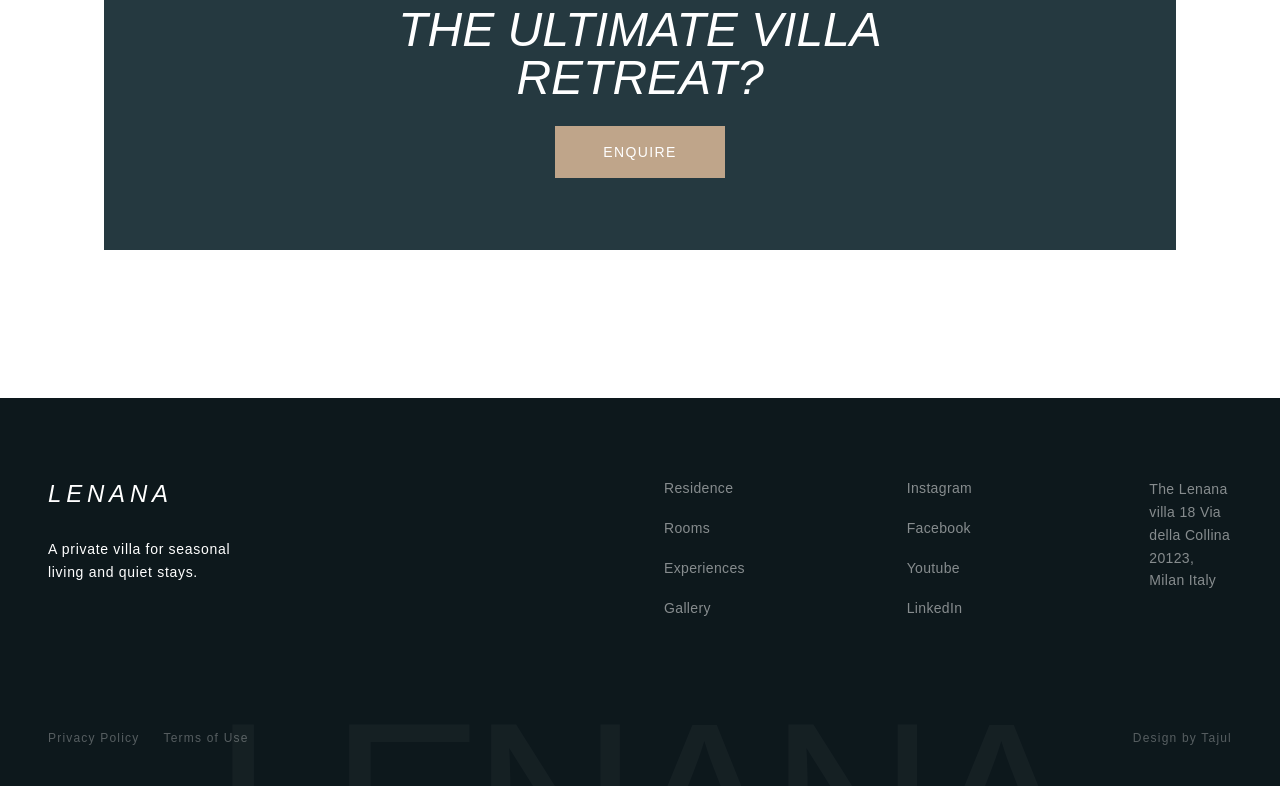
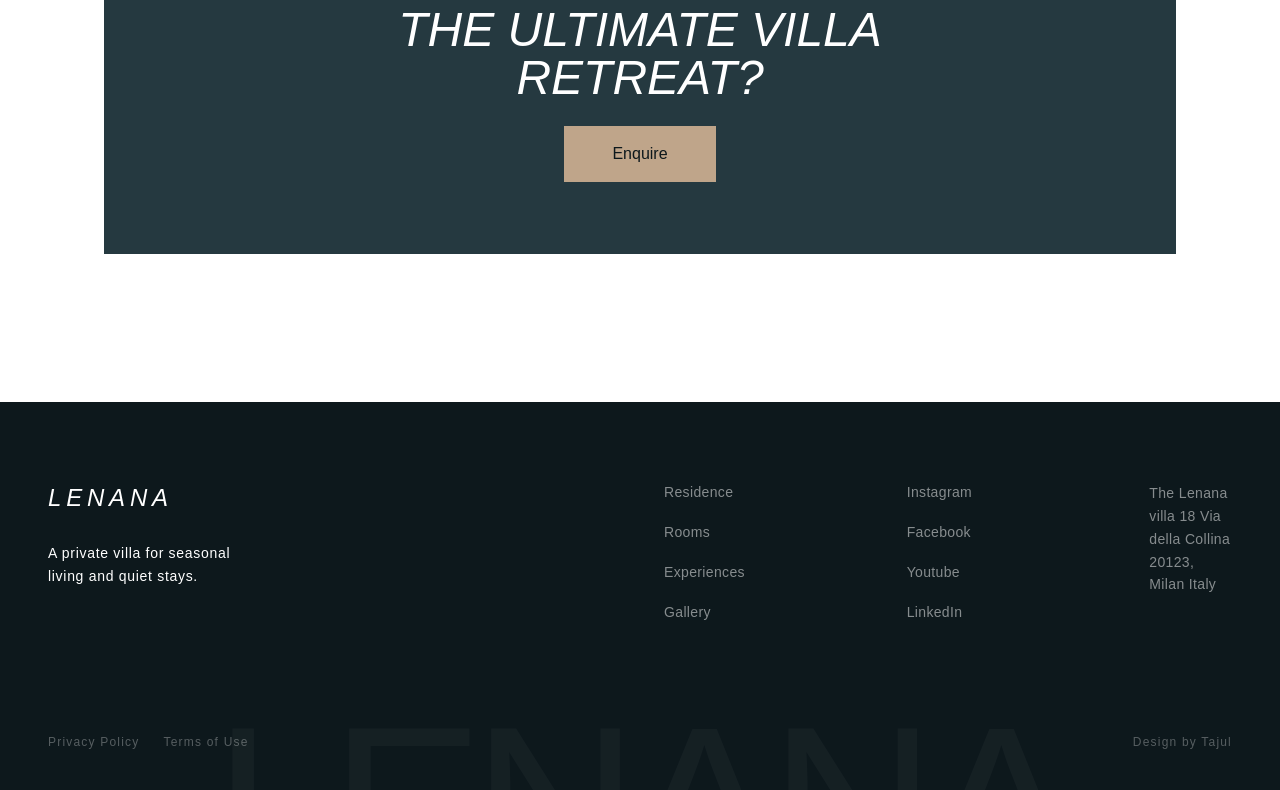
Before and after one commit to robiuzzaman4/lenana-house, a Next.js app: page /gallery in a window 1280 px wide. Shown: the part 3279-4069 px from the top of the page. Built offline with nearby package versions, Linux system fonts and the light colour scheme; a web font is replaced by a local one.

Commit message:
feat: header and cta done

```diff
--- a/src/components/Header.tsx
+++ b/src/components/Header.tsx
@@ -10,7 +10,7 @@ const Header = () => {
 
   useEffect(() => {
     const handleScroll = () => {
-      setScrolled(window.scrollY > 50);
+      setScrolled(window.scrollY > 250);
     };
     window.addEventListener("scroll", handleScroll);
     return () => window.removeEventListener("scroll", handleScroll);
--- a/src/components/pages/gallery/CTA.tsx
+++ b/src/components/pages/gallery/CTA.tsx
@@ -10,7 +10,7 @@ const CTA = () => {
         </h2>
         <button
           onClick={openInquiry}
-          className="inline-block px-12 py-4 bg-[#BFA58A] text-white uppercase tracking-widest text-sm hover:bg-white hover:text-dark transition-all duration-300 font-serif cursor-pointer"
+          className="inline-block px-12 py-4 bg-[#BFA58A] hover:bg-white hover:text-dark transition-all duration-300 font-serif cursor-pointer"
         >
           Enquire
         </button>
```
